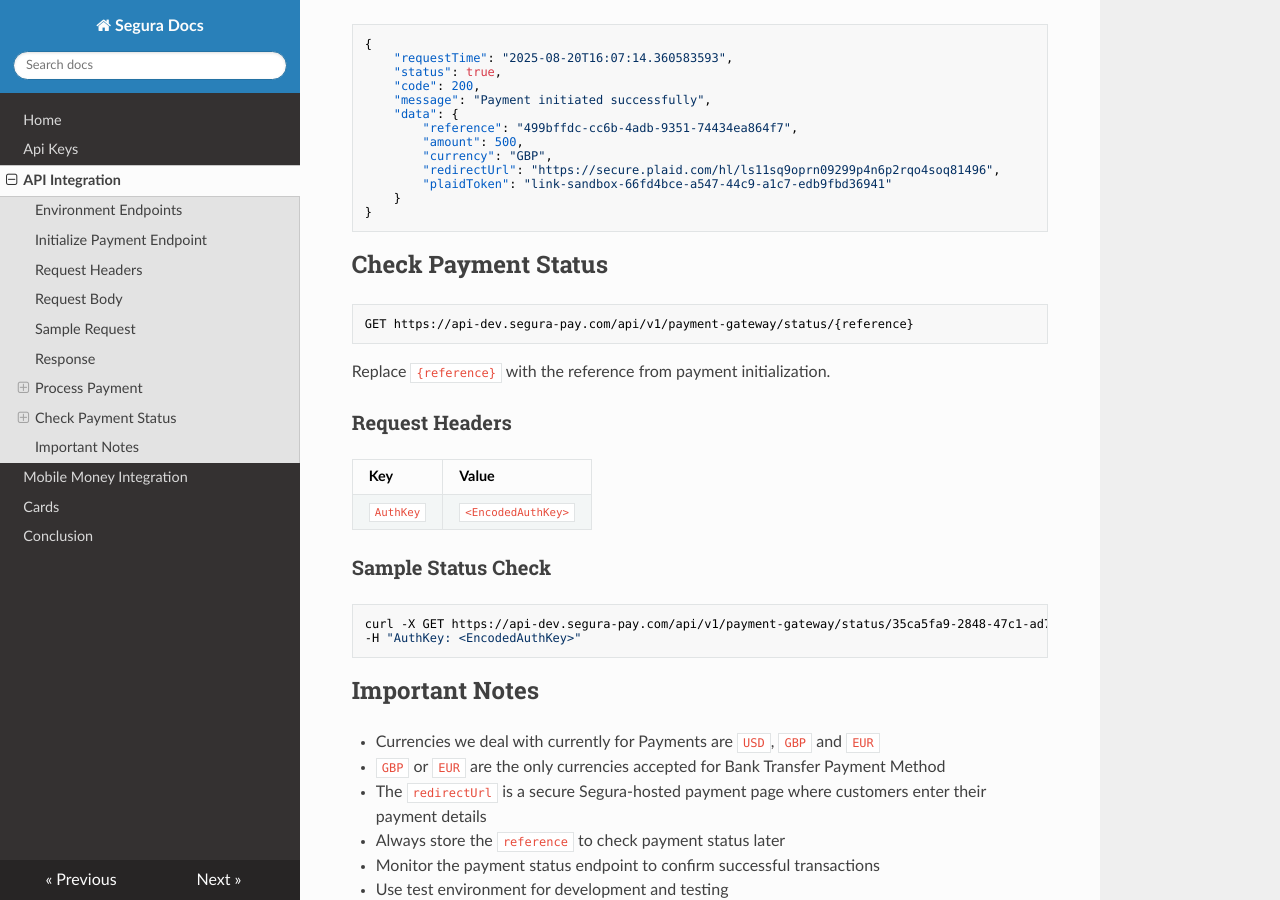
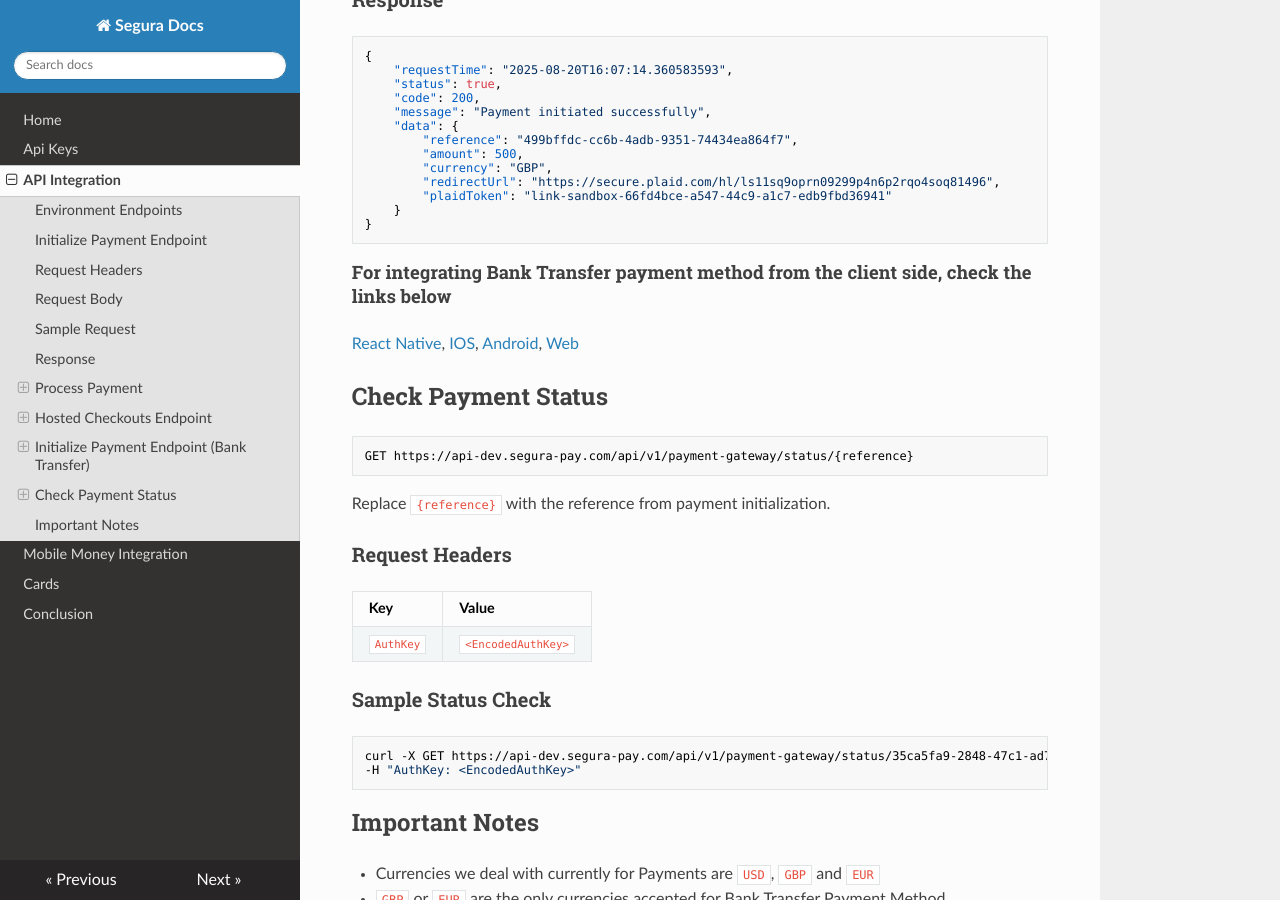
Before and after one commit to Noah-droid/segura, an MkDocs documentation site: the page built from docs/process.md, in a window 1280 px wide and 900 px high, scrolled down 6610 px. Built offline with MkDocs 1.6.1, drawn with Linux system fonts in a browser that asks for light colours; nearby versions of some CDN libraries.

Commit message:
fix: added client side plaid links

````diff
--- a/docs/process.md
+++ b/docs/process.md
@@ -166,7 +166,7 @@ After transaction completion, Segura sends a webhook notification to your `callb
 
 
 
-### Hosted Checkouts Endpoint
+## Hosted Checkouts Endpoint
 
 ```
 POST https://api-dev.segura-pay.com/api/v1/payment-gateway/hosted-payment
@@ -242,7 +242,7 @@ curl -X POST https://api-dev.segura-pay.com/api/v1/payment-gateway/hosted-paymen
 ```
 
 
-### Initialize Payment Endpoint (Bank Transfer)
+## Initialize Payment Endpoint (Bank Transfer)
 
 - Please note this is only available on Test Environment
 
@@ -321,8 +321,9 @@ curl -X POST https://api-dev.segura-pay.com/api/v1/payment-gateway/initialize \
 }
 ```
 
+#### For integrating Bank Transfer payment method from the client side, check the links below
 
-
+[React Native](https://plaid.com/docs/link/react-native/), [IOS](https://plaid.com/docs/link/ios/), [Android](https://plaid.com/docs/link/android/), [Web](https://plaid.com/docs/link/web/)
 
 
 ## Check Payment Status
````
